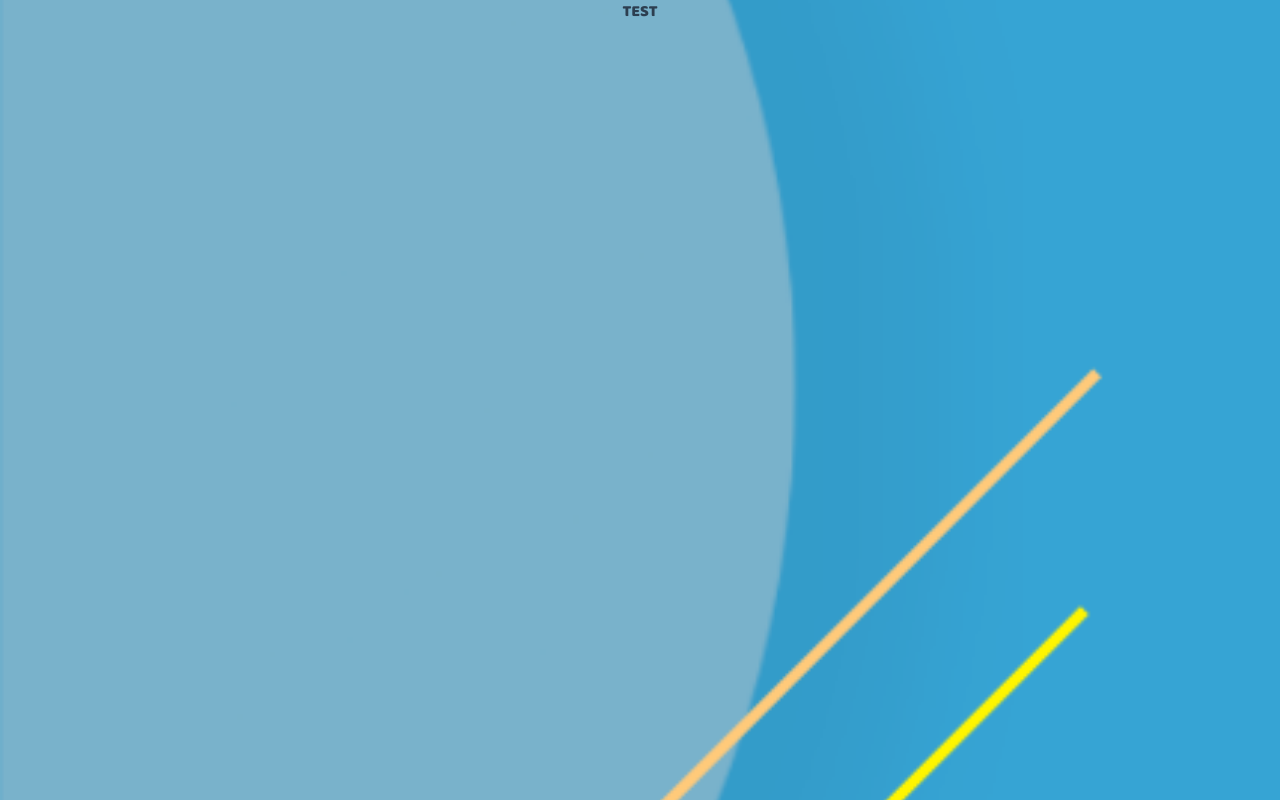
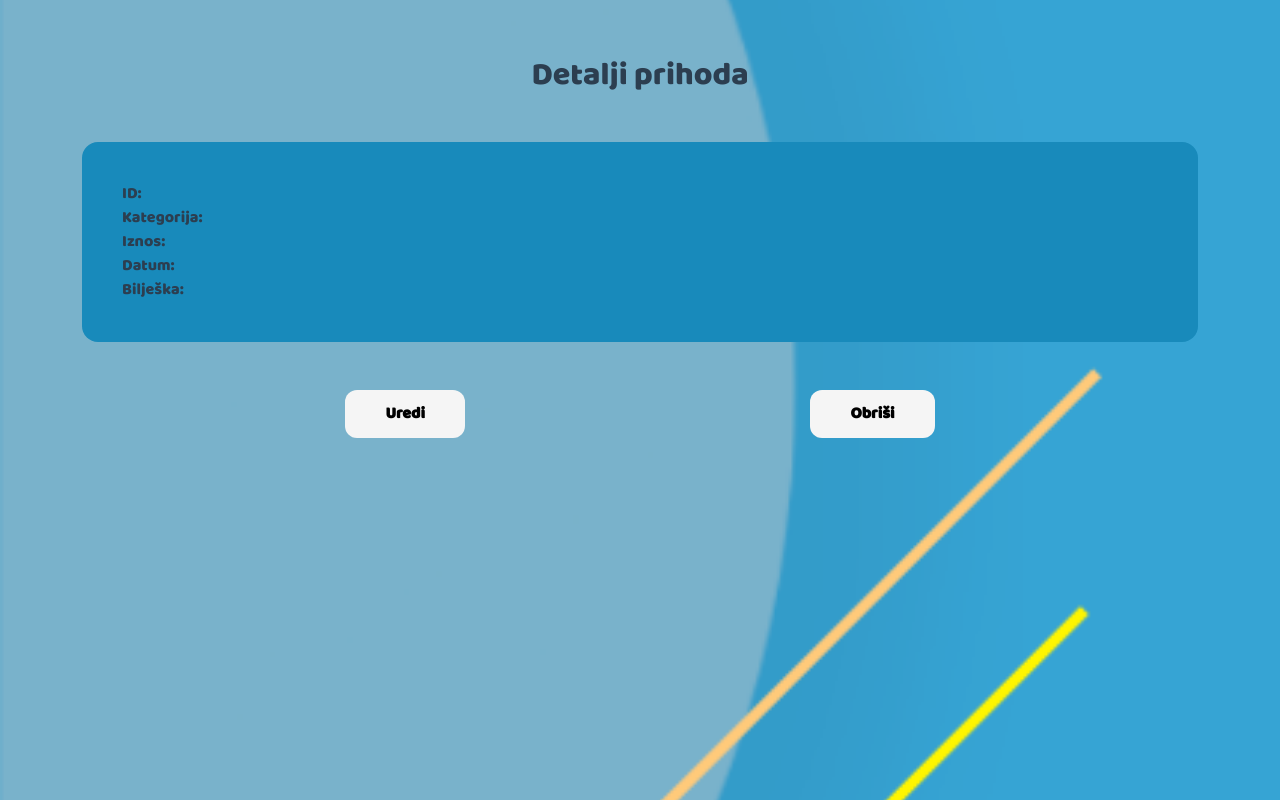
Before and after one commit to emilipuh/frontend, a Vue app: page /detaljiPrihoda/1 in a window 1280 px wide. Built offline with nearby package versions, Linux system fonts and the light colour scheme; no server answers.

Commit message:
Dodan css i metoda za brisanje prihoda

```diff
--- a/src/views/DetaljiPrihoda.vue
+++ b/src/views/DetaljiPrihoda.vue
@@ -1,14 +1,79 @@
 <template>
-TEST
+  <div class="container" v-if="prihod">
+    <h2>Detalji prihoda</h2>
+    <div class="content">
+      <p>ID: {{ prihod._id }}</p>
+      <p>Kategorija: {{ prihod.kategorija }}</p>
+      <p>Iznos: {{ prihod.iznos }}</p>
+      <p>Datum: {{ prihod.datum }}</p>
+      <p>Bilješka: {{ prihod.biljeska }}</p>
+    </div>
+  </div>
+  <div v-else>
+    <p>Prihod nije pronađen.</p>
+  </div>
+  <div class="buttons">
+    <button class="btn">Uredi</button>
+    <Obrisi @obrisiUpis="obrisiPrihod(prihod._id)"/>
+  </div>
 </template>
 
 <script>
-import PregledPrihoda from './PregledPrihoda.vue';
+import Obrisi from "@/components/Obrisi.vue";
+import { Prihod } from "@/services";
 
 export default {
-    name: 'detaljiPrihoda',
-}
+  name: "detaljiPrihoda",
+  props: ["id"],
+  components: {
+    Obrisi,
+  },
+  data() {
+    return {
+      prihod: {},
+    };
+  },
+  mounted() {
+    this.dohvati();
+  },
+  methods: {
+    async dohvati() {
+      this.prihod = await Prihod.dohvatiPrihod(this.id);
+      console.log("Prihod: ", this.prihod);
+    },
+    async obrisiPrihod(id) {
+      console.log("Id od prihoda za brisanje: ", id) // dohvaća dobar id
+      await Prihod.obrisiPrihod(id);
+    }
+  },
+};
 </script>
 
-<style>
+<style scoped lang="scss">
+.container {
+  max-height: 100dvh;
+  padding-top: 2vh;
+}
+
+.content {
+  margin: 5vh 0vh;
+  padding: 5vh;
+  border-radius: 2vh;
+  text-align: start;
+  background-color: #188abb;
+}
+.buttons {
+  display: flex;
+  justify-content: space-evenly;
+}
+.btn {
+  border-radius: 12px;
+  border: none;
+  margin-top: 1vh;
+  font-size: 16px;
+  font-weight: bold;
+  color: black;
+  background-color: whitesmoke;
+  padding: 1.5vh 5vh;
+}
 </style>
```
